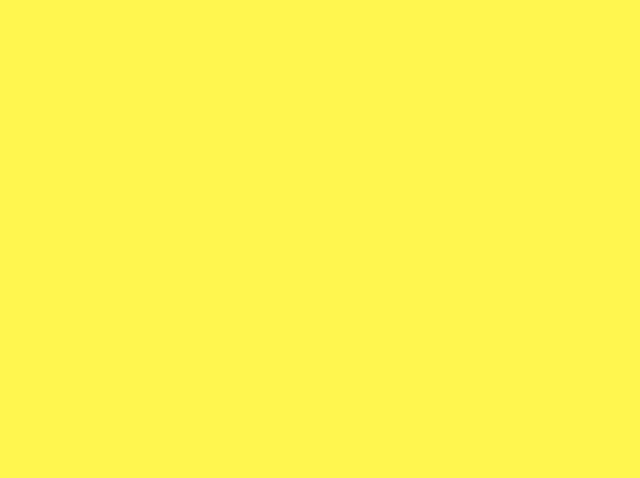
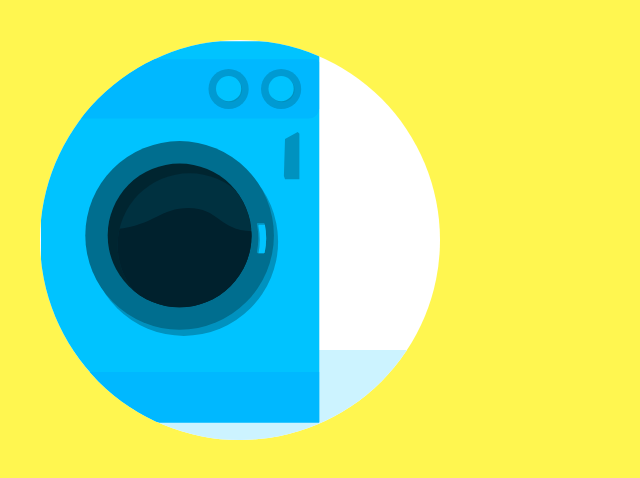
Before and after one commit to pebblecode/iot-frontend, a website: page src/index.html in a window 1280 px wide. Shown: the whole page, without its empty margins (0-640 px from the left). Drawn offline with nearby package versions, Linux system fonts and the light colour scheme; files that its build step writes are made by us from their sources.

Commit message:
app washing machine to page

```diff
--- a/src/index.html
+++ b/src/index.html
@@ -6,6 +6,9 @@
 </head>
 <body>
 
+  <svg class="svg-wrap" id="svg-1"></svg>
+
+
 
   <script src="js/vendor/jquery-2.1.1.min.js"></script>
   <script src="js/vendor/snap.svg.js"></script>
--- a/src/js/main.js
+++ b/src/js/main.js
@@ -1,6 +1,18 @@
 (function () { 'use strict';
 
-  console.log('test');
+  var s = Snap("#svg-1");
+
+  var floor = s.rect(0, 310, 400, 100)
+  .attr({
+    fill: "#ccf3ff"
+  });
+
+  Snap.load("../img/washing-machine.svg", function (f) {
+    // f.selectAll("svg");
+    var g = f.select("#washer");
+    s.append(g);
+    g.drag();
+  });
 
 
 
--- a/src/sass/_home.scss
+++ b/src/sass/_home.scss
@@ -24,3 +24,13 @@ body {
 //===============================================================================
 // HOME STLYES
 //===============================================================================
+
+.svg-wrap {
+  $size: 400px;
+  width: $size;
+  height: $size;
+  background-color: white;
+  margin: 40px;
+  overflow: hidden;
+  border-radius: $size;
+}
```
Also changed, not shown: src/img/washing-machine.svg (added).
